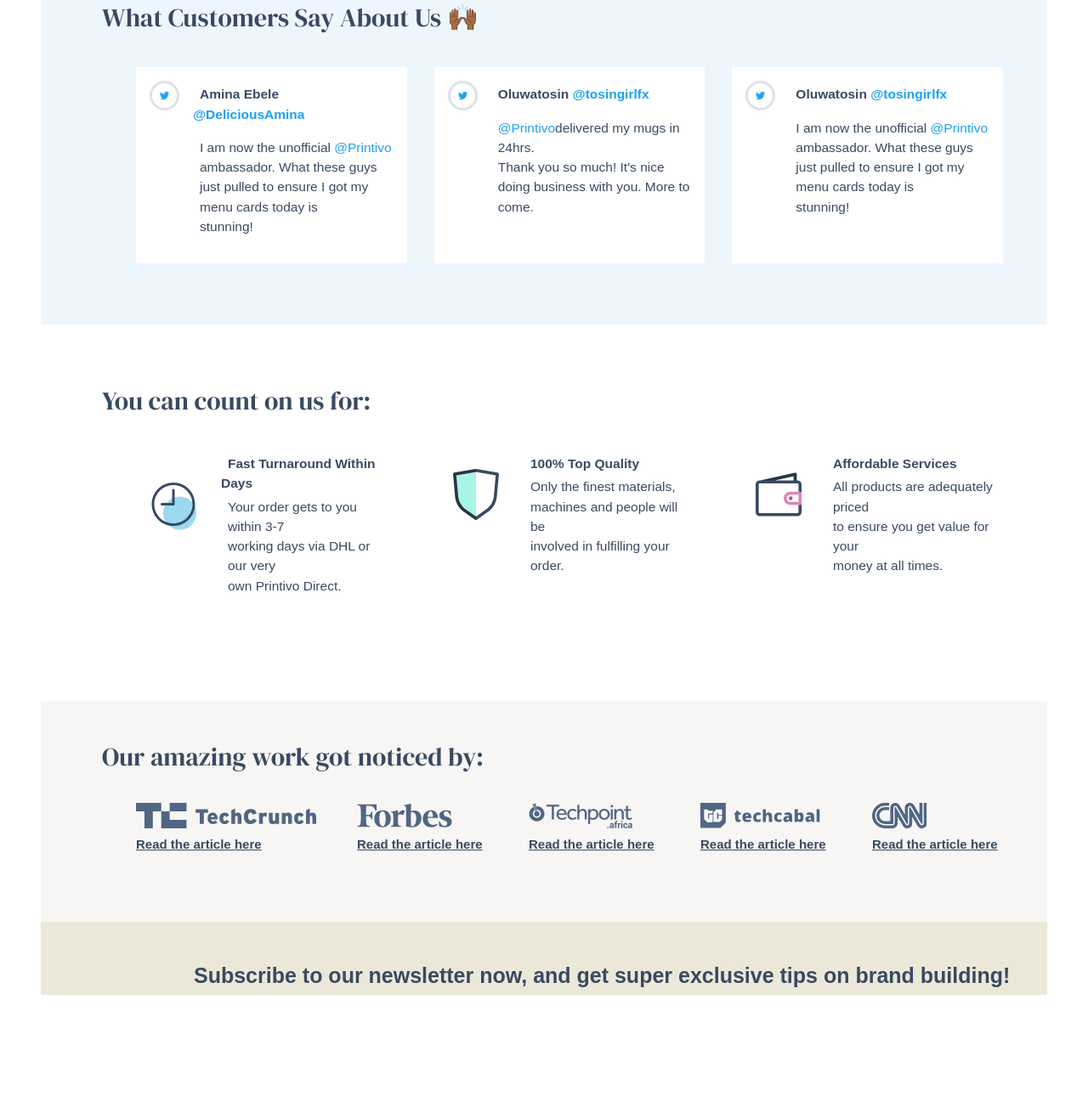
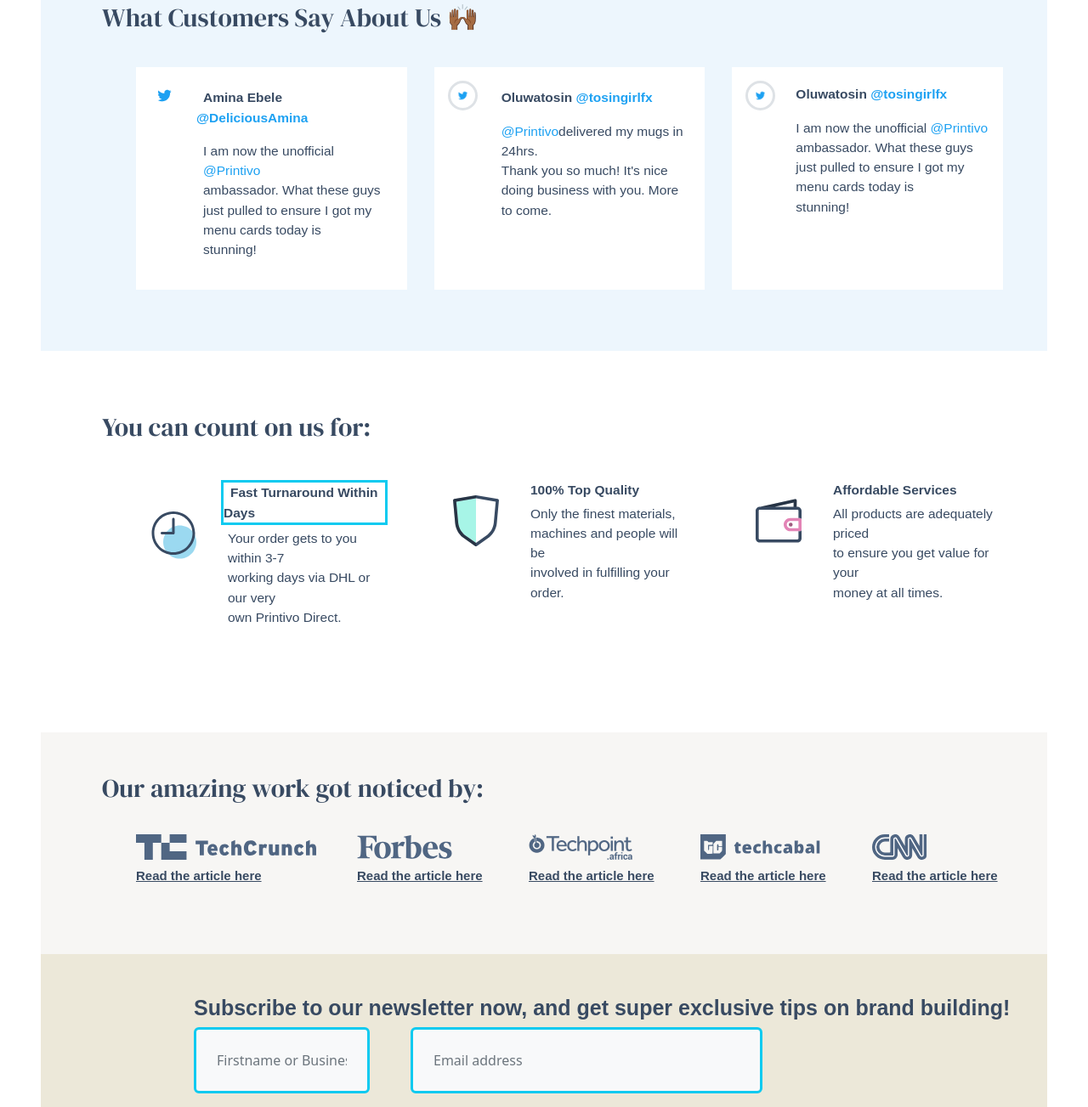
Before and after one commit to Oluwafemi-John1/printivo-SQI-level-1-project, a plain HTML site: page index.html in a window 1280 px wide. Shown: the part 3140-4443 px from the top of the page at 85% size. Before the commit the page ends 4311 px from the top, so only its background shows below. Drawn offline with Linux system fonts and the light colour scheme.

Commit message:
Current level borderinfo

```diff
--- a/index.html
+++ b/index.html
@@ -299,8 +299,8 @@
             <div class="row mt-3 ms-5 border-warning p-4 mb-5">
                 <div class="border-info col mx-3 p-3 bg-white">
                     <div class="d-flex border-success">
-                        <img src="images/twitter.png" height="35" class="border rounded-circle p-2" alt="">
-                        <div class="p-1border-danger" id="para1">
+                        <img src="images/twitter.png" height="35" class="rounded-circle p-2" alt="">
+                        <div class="p-1 border-danger" id="para1">
                             <div class="mb-3 mt-1 ms-3 border-info"><strong class="ms-2">Amina Ebele <a style="color:rgb(29, 161, 242); text-decoration: none;" href="https://twitter.com/DeliciousAmina">@DeliciousAmina</a></strong></div>
                             <div class="border-warning mb-3 ms-4">I am now the unofficial <a style="color:rgb(29, 161, 242); text-decoration: none;" href="https://twitter.com/Printivo">@Printivo</a> <br> ambassador. What these guys just pulled to ensure I got my menu cards today is <br> stunning!</div>
                         </div>
@@ -309,7 +309,7 @@
                 <div class="border-info col mx-3 p-3 bg-white">
                     <div class="d-flex border-success">
                         <img src="images/twitter.png" height="35" class="border rounded-circle p-2" alt="">
-                        <div class="p-1border-danger" id="para1">
+                        <div class="p-1 border-danger" id="para1">
                             <div class="mb-3 mt-1 ms-3 border-info"><strong class="ms-2">Oluwatosin <a style="color:rgb(29, 161, 242); text-decoration: none;" href="https://twitter.com/tosingirlfx">@tosingirlfx</a></strong></div>
                             <div class="border-warning mb-3 ms-4"><a style="color:rgb(29, 161, 242); text-decoration: none;" href="https://twitter.com/Printivo">@Printivo</a>delivered my mugs in 24hrs. <br> Thank you so much! It's nice doing business with you. More to come.</div>
                         </div>
@@ -338,7 +338,7 @@
                     <div class="d-flex border-success">
                         <img src="images/download (4).svg" height="" class="" alt="" style="transform: translateY(-30px);">
                         <div class="p-1 border-danger" id="para1">
-                            <div class="mb-1 mt-1 ms-3 border-info"><strong class="ms-2">Fast Turnaround Within Days</strong></div>
+                            <div class="mb-1 mt-1 ms-3 border border-info"><strong class="ms-2">Fast Turnaround Within Days</strong></div>
                             <div class="border-warning mb-3 ms-4">Your order gets to you within 3-7 <br> working days via DHL or our very <br> own Printivo Direct.</div>
                         </div>
                     </div>
@@ -412,6 +412,10 @@
                 <h5 class="sub ms-5">Subscribe to our newsletter now, and get super exclusive tips on brand building!</h5>
             </div>
 
+            <div class="row border-warning ms-5 w-75">
+                <input type="text" class="form-control bg-light p-4 col-3 mb-3 w-25 ms-5 border border-info" id="firstName" placeholder="Firstname or Business Name">
+                <input type="text" class="form-control bg-light p-4 mb-3 col-3 w-50 ms-5 border border-info" id="email" placeholder="Email address">
+            </div>
 
         </div>
     </section>
```
